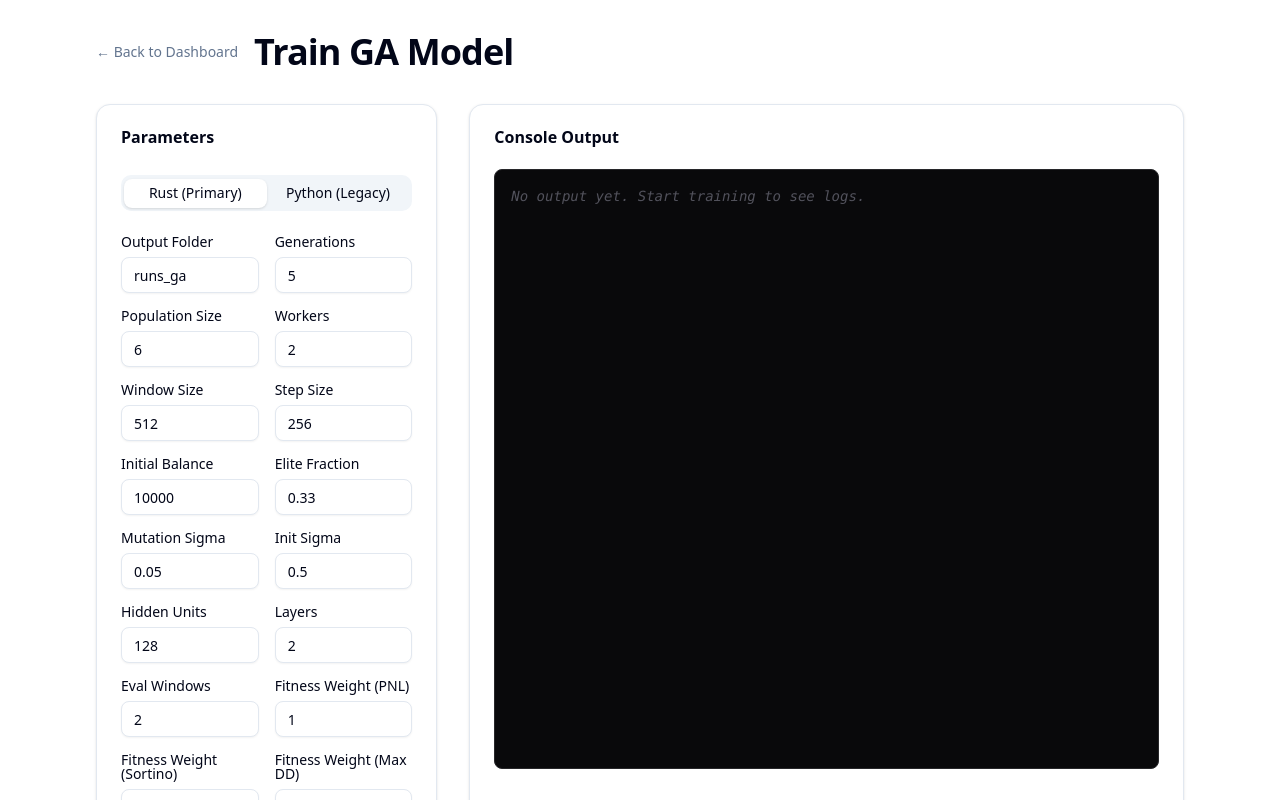
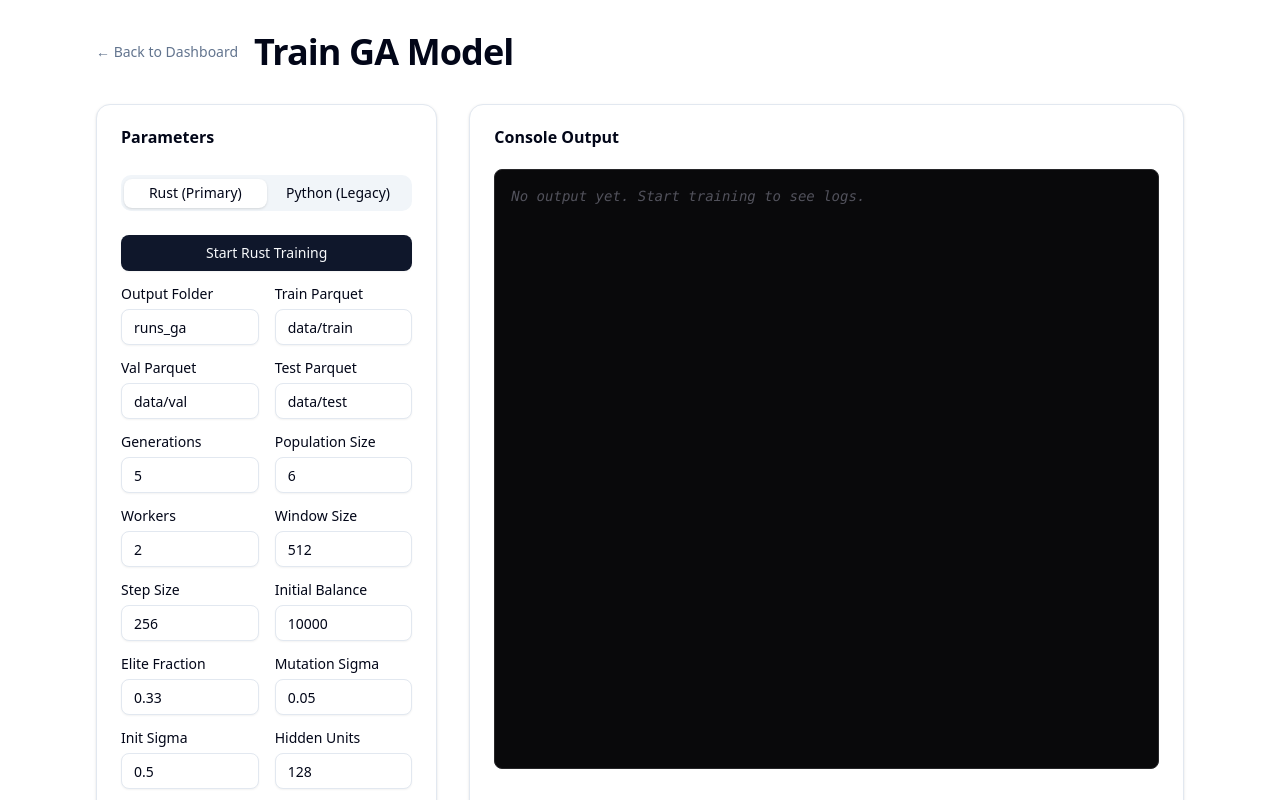
Before and after one commit to nickverneck/Midas, a SvelteKit app in the folder frontend/: page /train in a window 1280 px wide. Shown: the top 800 px of the page. Built offline with nearby package versions, Linux system fonts and the light colour scheme.

Commit message:
feat: add train, val, and test parquet file inputs to Rust and Python training forms

```diff
--- a/frontend/src/routes/train/+page.svelte
+++ b/frontend/src/routes/train/+page.svelte
@@ -16,6 +16,9 @@
 
 	let rustParams = $state({
 		outdir: "runs_ga",
+		"train-parquet": "data/train",
+		"val-parquet": "data/val",
+		"test-parquet": "data/test",
 		generations: 5,
 		"pop-size": 6,
 		workers: 2,
@@ -38,6 +41,9 @@
 
 	let pythonParams = $state({
 		outdir: "runs_ga",
+		"train-parquet": "data/train",
+		"val-parquet": "data/val",
+		"test-parquet": "data/test",
 		generations: 5,
 		"pop-size": 6,
 		workers: 2,
@@ -124,10 +130,25 @@
 
 					<Tabs.Content value="rust">
 						<form class="space-y-4" onsubmit={(e) => { e.preventDefault(); startTraining('rust'); }}>
+							<Button type="submit" disabled={training} class="w-full">
+								{training ? 'Training...' : 'Start Rust Training'}
+							</Button>
 							<div class="grid gap-4 md:grid-cols-2">
 								<div class="grid gap-2">
 									<Label for="rust-outdir">Output Folder</Label>
 									<Input id="rust-outdir" type="text" bind:value={rustParams.outdir} placeholder="runs_ga" />
+								</div>
+								<div class="grid gap-2">
+									<Label for="rust-train-parquet">Train Parquet</Label>
+									<Input id="rust-train-parquet" type="text" bind:value={rustParams["train-parquet"]} placeholder="data/train" />
+								</div>
+								<div class="grid gap-2">
+									<Label for="rust-val-parquet">Val Parquet</Label>
+									<Input id="rust-val-parquet" type="text" bind:value={rustParams["val-parquet"]} placeholder="data/val" />
+								</div>
+								<div class="grid gap-2">
+									<Label for="rust-test-parquet">Test Parquet</Label>
+									<Input id="rust-test-parquet" type="text" bind:value={rustParams["test-parquet"]} placeholder="data/test" />
 								</div>
 								<div class="grid gap-2">
 									<Label for="rust-generations">Generations</Label>
@@ -202,18 +223,30 @@
 									<Input id="rust-checkpoint-every" type="number" min="0" bind:value={rustParams["checkpoint-every"]} />
 								</div>
 							</div>
-							<Button type="submit" disabled={training} class="w-full">
-								{training ? 'Training...' : 'Start Rust Training'}
-							</Button>
 						</form>
 					</Tabs.Content>
 
 					<Tabs.Content value="python">
 						<form class="space-y-4" onsubmit={(e) => { e.preventDefault(); startTraining('python'); }}>
+							<Button type="submit" disabled={training} class="w-full">
+								{training ? 'Training...' : 'Start Python Training'}
+							</Button>
 							<div class="grid gap-4 md:grid-cols-2">
 								<div class="grid gap-2">
 									<Label for="py-outdir">Output Folder</Label>
 									<Input id="py-outdir" type="text" bind:value={pythonParams.outdir} placeholder="runs_ga" />
+								</div>
+								<div class="grid gap-2">
+									<Label for="py-train-parquet">Train Parquet</Label>
+									<Input id="py-train-parquet" type="text" bind:value={pythonParams["train-parquet"]} placeholder="data/train" />
+								</div>
+								<div class="grid gap-2">
+									<Label for="py-val-parquet">Val Parquet</Label>
+									<Input id="py-val-parquet" type="text" bind:value={pythonParams["val-parquet"]} placeholder="data/val" />
+								</div>
+								<div class="grid gap-2">
+									<Label for="py-test-parquet">Test Parquet</Label>
+									<Input id="py-test-parquet" type="text" bind:value={pythonParams["test-parquet"]} placeholder="data/test" />
 								</div>
 								<div class="grid gap-2">
 									<Label for="py-generations">Generations</Label>
@@ -280,9 +313,6 @@
 									<Input id="py-checkpoint-every" type="number" min="0" bind:value={pythonParams["checkpoint-every"]} />
 								</div>
 							</div>
-							<Button type="submit" disabled={training} class="w-full">
-								{training ? 'Training...' : 'Start Python Training'}
-							</Button>
 						</form>
 					</Tabs.Content>
 				</Tabs.Root>
```
